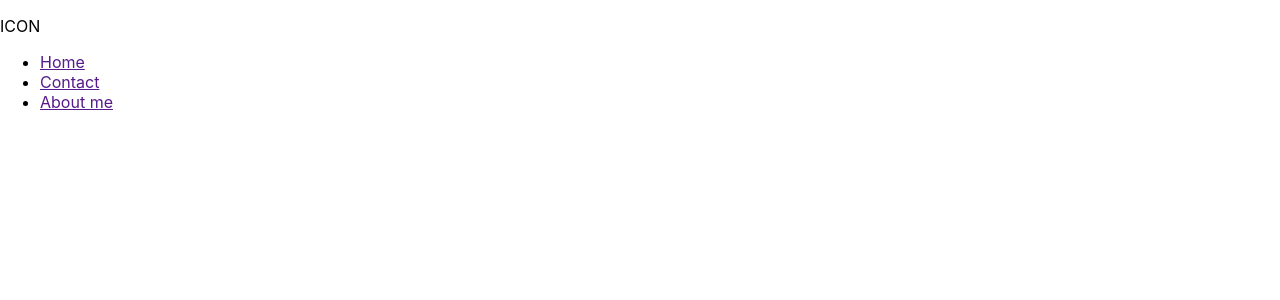
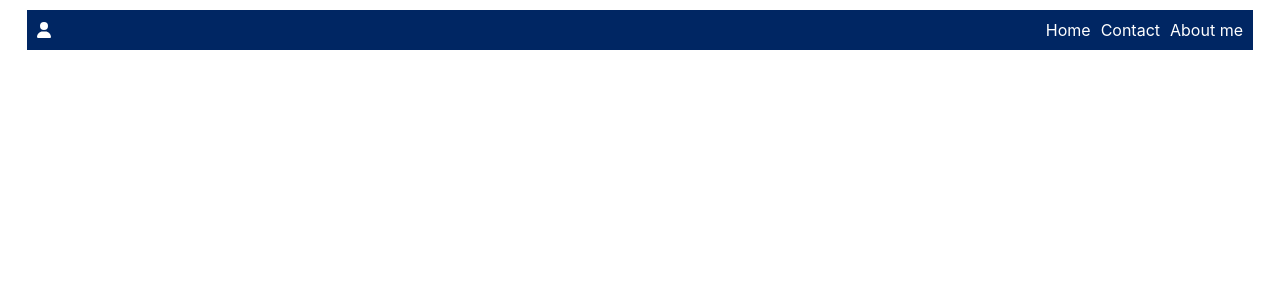
Before and after one commit to loveragabriel/portfolio, a React (Create React App) app: page / in a window 1280 px wide. Shown: the top 300 px of the page. Built offline with nearby package versions, Linux system fonts and the light colour scheme.

Commit message:
Icon added to Navigation Bar

```diff
--- a/package.json
+++ b/package.json
@@ -3,12 +3,16 @@
   "version": "0.1.0",
   "private": true,
   "dependencies": {
+    "@fortawesome/fontawesome-svg-core": "^6.1.1",
+    "@fortawesome/free-solid-svg-icons": "^6.1.1",
+    "@fortawesome/react-fontawesome": "^0.1.18",
     "@testing-library/jest-dom": "^5.16.4",
     "@testing-library/react": "^13.3.0",
     "@testing-library/user-event": "^13.5.0",
     "react": "^18.2.0",
     "react-dom": "^18.2.0",
     "react-scripts": "5.0.1",
+    "styled-components": "^5.3.5",
     "web-vitals": "^2.1.4"
   },
   "scripts": {
--- a/public/index.html
+++ b/public/index.html
@@ -6,7 +6,7 @@
     <meta name="viewport" content="width=device-width, initial-scale=1" />
     <meta name="theme-color" content="#000000" />
     <meta
-      name="description"
+      name="Gabriel Lovera Portfolio"
       content="Web site created using create-react-app"
     />
     <link rel="apple-touch-icon" href="%PUBLIC_URL%/logo192.png" />
@@ -15,16 +15,7 @@
       user's mobile device or desktop. See https://developers.google.com/web/fundamentals/web-app-manifest/
     -->
     <link rel="manifest" href="%PUBLIC_URL%/manifest.json" />
-    <!--
-      Notice the use of %PUBLIC_URL% in the tags above.
-      It will be replaced with the URL of the `public` folder during the build.
-      Only files inside the `public` folder can be referenced from the HTML.
-
-      Unlike "/favicon.ico" or "favicon.ico", "%PUBLIC_URL%/favicon.ico" will
-      work correctly both with client-side routing and a non-root public URL.
-      Learn how to configure a non-root public URL by running `npm run build`.
-    -->
-    <title>React App</title>
+    <title>Gabriel Lovera</title>
   </head>
   <body>
     <noscript>You need to enable JavaScript to run this app.</noscript>
--- a/src/App.css
+++ b/src/App.css
@@ -1,38 +1,34 @@
-.App {
-  text-align: center;
+*{
+  margin: 0;
+  padding:0;
 }
 
-.App-logo {
-  height: 40vmin;
-  pointer-events: none;
+nav{
+  margin: 10px auto;
+  padding: 5px;
+  display: flex;
+  width: 95vw;
+  background-color: #002663;
+  justify-content: space-between;
 }
 
-@media (prefers-reduced-motion: no-preference) {
-  .App-logo {
-    animation: App-logo-spin infinite 20s linear;
-  }
-}
+ nav ul{
+  display: flex;
+  list-style: none;
 
-.App-header {
-  background-color: #282c34;
-  min-height: 100vh;
-  display: flex;
-  flex-direction: column;
-  align-items: center;
-  justify-content: center;
-  font-size: calc(10px + 2vmin);
+ }
+
+ .logo{
+  padding: 5px;
+  color: white;
+ }
+a{
+  text-decoration: none;
   color: white;
 }
 
-.App-link {
-  color: #61dafb;
-}
+ li{
 
-@keyframes App-logo-spin {
-  from {
-    transform: rotate(0deg);
-  }
-  to {
-    transform: rotate(360deg);
-  }
-}
+  padding: 5px;
+  margin: 0 auto;
+ }
--- a/src/Components/NavigationBar.js
+++ b/src/Components/NavigationBar.js
@@ -1,11 +1,16 @@
 import React from 'react'
+import StyledComponents from './StyledComponents/StyledComponents'
+import { FontAwesomeIcon } from '@fortawesome/react-fontawesome'
+import { faUser } from '@fortawesome/free-solid-svg-icons'
+
+
 
 export default function NavigationBar() {
   return (
     <nav>
         <div className='logo'>
+            <FontAwesomeIcon icon={faUser} />
         </div>
-            <p>ICON</p>
         <ul className='nav-link'>
             <li><a href=''>Home</a></li>
             <li><a href=''>Contact</a></li>
```
Also changed, not shown: 1 other file (tests, documents, lock files or other folders).
